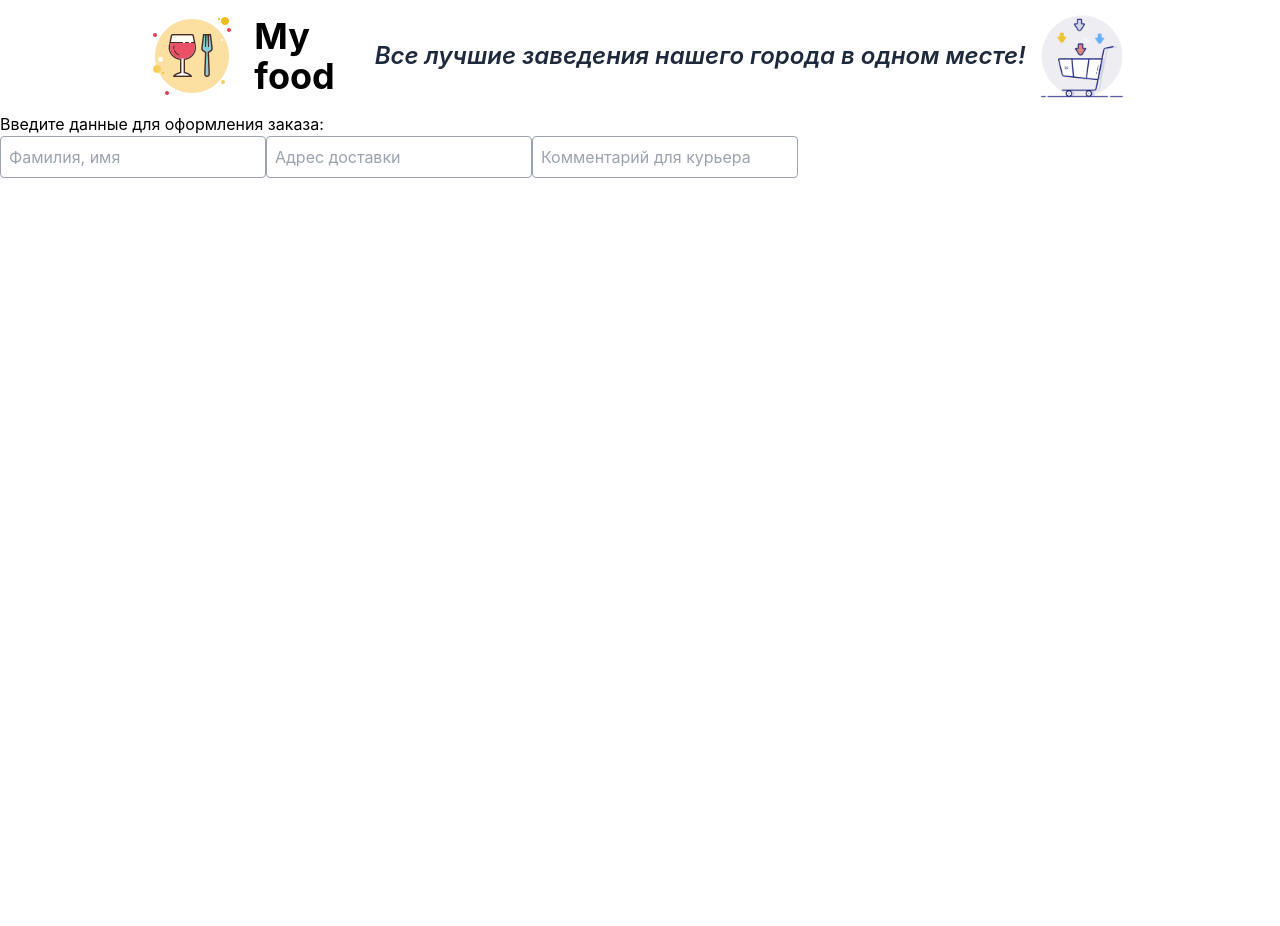
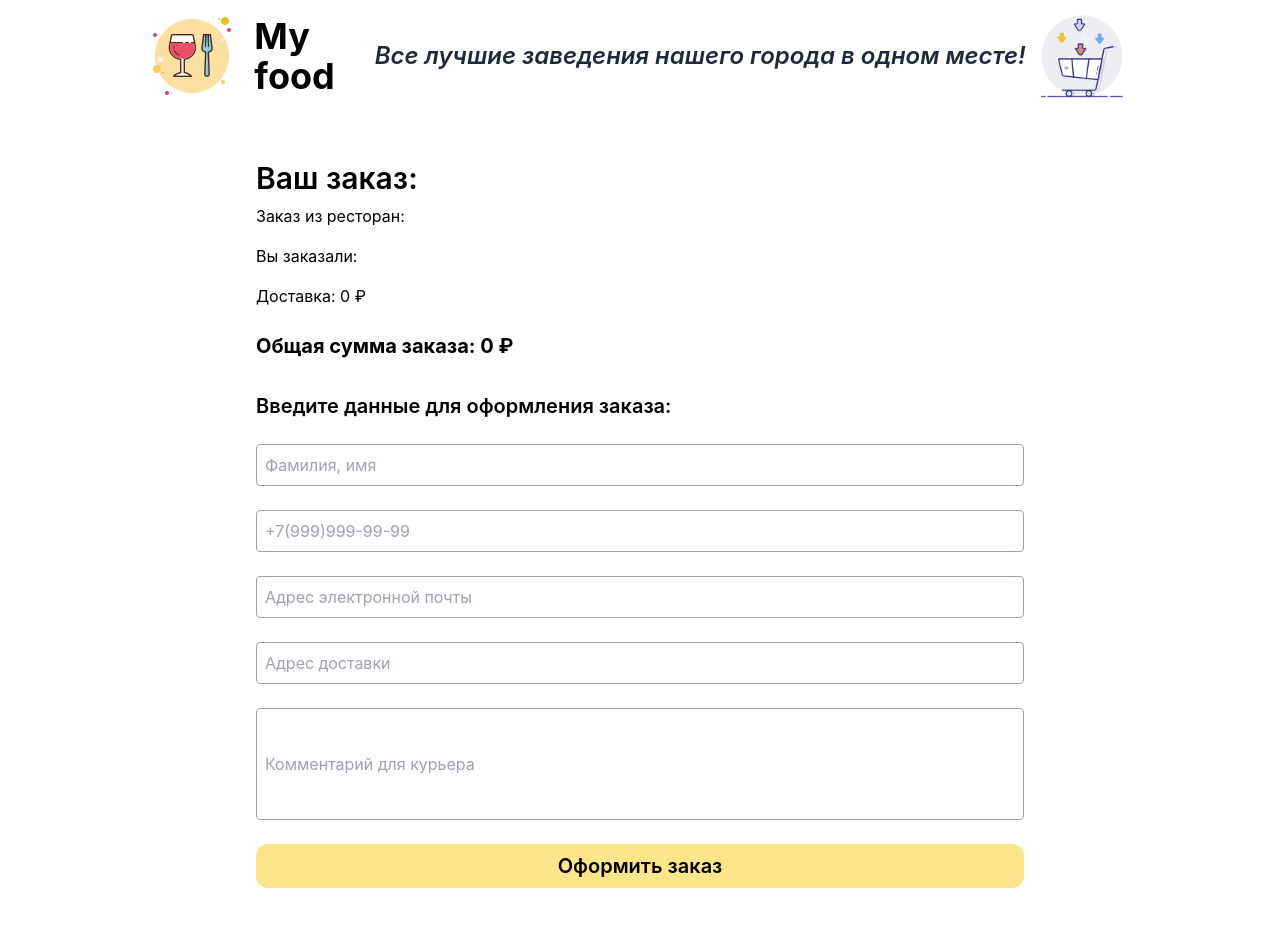
Before and after one commit to T-e-R-a-D-e-v-i-l/Restaurant, a React (Create React App) app: page /orderForm in a window 1280 px wide. Before the commit the page ends 800 px from the top, so only its background shows below. Built offline with nearby package versions, Linux system fonts and the light colour scheme.

Commit message:
добавлена валидация формы

```diff
--- a/src/Components/Cart/index.jsx
+++ b/src/Components/Cart/index.jsx
@@ -1,4 +1,7 @@
 import { useEffect } from "react"
+import { Link } from "react-router-dom"
+import ButtonLink from 'Components/ButtonLink';
+
 
 
 function Cart({ deleteProducts, orderItems }) {
@@ -62,10 +65,13 @@ function Cart({ deleteProducts, orderItems }) {
 
             <div className='flex justify-end shadow-x rounded-2xl gap-4 p-6 text-lg font-semibold italic'>
                 <p>Итого:</p>
-                <p>8 блюд</p>
+                <p>8 блюд</p> {/* {menuOrder.length} блюд */}
                 <p key={result}>на сумму: {result} ₽</p>
             </div>
-            <button className='bg-amber-200 py-2 rounded-xl w-full'>Оформить заказ</button>
+            <Link to={`/orderForm`} className="mt-10">
+                <ButtonLink title="Оформить заказ" />
+            </Link>
+            {/* <button className='bg-amber-200 py-2 rounded-xl w-full'>Оформить заказ</button> */}
         </div>
     )
 }
--- a/src/Components/OrderForm/index.jsx
+++ b/src/Components/OrderForm/index.jsx
@@ -1,22 +1,129 @@
-function OrderForm() {
+import { useState } from "react"
+
+function OrderForm({ orderItems }) {
+
+    const [customerName, setCustomerName] = useState('')
+    const [phone, setPhone] = useState('')
+    const [email, setEmail] = useState('')
+    const [address, setAddress] = useState('')
+    const [comment, setComment] = useState('')
+    const [phoneDirty, setPhoneDirty] = useState(false)
+    const [emailDirty, setEmailDirty] = useState(false)
+    const [customerNameDirty, setCustomerNameDirty] = useState(false)
+    const [phoneError, setPhoneError] = useState('Введите номер телефона')
+    const [emailError, setEmailError] = useState('Введите адрес электронной почты')
+    const [customerNameError, setCustomerNameError] = useState('Введите Фамилию и Имя')
+
+
+    const blurHandler = (e) => {
+        switch (e.target.name) {
+            case 'phone':
+                setPhoneDirty(true)
+                break
+            case 'email':
+                setEmailDirty(true)
+                break
+            case 'customerName':
+                setCustomerNameDirty(true)
+                break
+        }
+    }
+
+    const phoneHandler = (e) => {
+        setPhone(e.target.value)
+        const re = /\+7\(\d{3}\)\d{3}-\d{2}-\d{2}/
+        if (!re.test(String(e.target.value).toLowerCase())) {
+            setPhoneError('Введите данные в заданом формате +7(999)999-99-99!')
+        } else {
+            setPhoneError('')
+        }
+    }
+
+    const emailHandler = (e) => {
+        setEmail(e.target.value)
+        const re = /[a-z0-9!#$%&'*+/=?^_`{|}~-]+(?:\.[a-z0-9!#$%&'*+/=?^_`{|}~-]+)*@(?:[a-z0-9](?:[a-z0-9-]*[a-z0-9])?\.)+[a-z0-9](?:[a-z0-9-]*[a-z0-9])?/;
+        if (!re.test(String(e.target.value).toLowerCase())) {
+            setEmailError('Некорректный фдресс электронной почты, проверьте данные!')
+        } else {
+            setEmailError('')
+        }
+    }
+
+    const nameHandler = (e) => {
+        setCustomerName(e.target.value)
+        const re = /^[А-ЯЁ][а-яё]+А-ЯЁ][а-яё]$/;
+        if (!re.test(String(e.target.value).toLowerCase())) {
+            setCustomerNameError('Некорректные данные!')
+        } else {
+            setCustomerNameError('')
+        }
+    }
+
     return (
-        <div>
-            <p>Введите данные для оформления заказа:</p>
+        <div className='max-w-screen-md mx-auto my-10'>
+            <h2 className="text-3xl font-semibold py-2">Ваш заказ: </h2>
+            <div className="flex flex-col gap-4">
+                <p>Заказ из ресторан: { }</p>
+                <p>Вы заказали: { }</p>
+                <p>Доставка: 0 ₽</p>
+                <p className="text-xl font-bold py-2">Общая сумма заказа: 0 ₽</p>
+
+            </div>
+            <h3 className="text-xl font-semibold py-6">Введите данные для оформления заказа:</h3>
+            <form className="flex flex-col gap-6">
+                {(customerNameDirty && customerNameError) && <div className="text-red-700">{customerNameError}</div>}
                 <input
-                name="name"
+                    name="customerName"
+                    value={customerName}
+                    onChange={(e) => {
+                        setCustomerName(e.target.value)
+                        nameHandler(e)
+                    }}
+                    onBlur={e => blurHandler(e)}
                     placeholder="Фамилия, имя"
                     className="border border-solid border-gray-400 rounded p-2"
                 />
+                {(phoneDirty && phoneError) && <div className="text-red-700">{phoneError}</div>}
                 <input
-                name="adress"
+                    name="phone"
+                    value={phone}
+                    onChange={(e) => {
+                        setPhone(e.target.value)
+                        phoneHandler(e)
+                    }}
+                    onBlur={e => blurHandler(e)}
+                    placeholder="+7(999)999-99-99"
+                    className="border border-solid border-gray-400 rounded p-2"
+                />
+                {(emailDirty && emailDirty) && <div className="text-red-600">{emailError}</div>}
+                <input
+                    name="email"
+                    value={email}
+                    onChange={(e) => {
+                        setEmail(e.target.value)
+                        emailHandler(e)
+                    }}
+                    onBlur={e => blurHandler(e)}
+                    placeholder="Адрес электронной почты"
+                    className="border border-solid border-gray-400 rounded p-2"
+                />
+                <input
+                    name="address"
+                    value={address}
+                    onChange={(e) => setAddress(e.target.value)}
                     placeholder="Адрес доставки"
                     className="border border-solid border-gray-400 rounded p-2"
                 />
                 <input
                     name="comment"
+                    value={comment}
+                    onChange={(e) => setComment(e.target.value)}
                     placeholder="Комментарий для курьера"
-                className="border border-solid border-gray-400 rounded p-2"
+                    className="border border-solid border-gray-400 rounded p-2 h-28 "
                 />
+                <button className='bg-amber-200 py-2 font-semibold text-xl rounded-xl w-full' type="submit">Оформить заказ</button>
+
+            </form>
         </div>
     )
 }
```
Also changed, not shown: src/Components/Restaurants/index.jsx (+0 -7 lines). Lines whose indentation alone changed are shown as unchanged.
